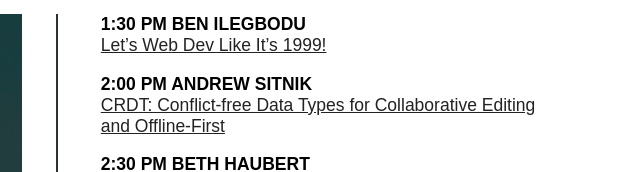
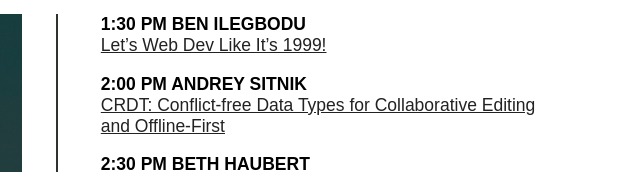
Before and after one commit to NebraskaJS/2018.nejsconf.com, an Eleventy site: page index.html in a window 1280 px wide. Shown: the part 7416-7588 px from the top of the page, 640-1280 px from the left. Built offline with nearby package versions, Linux system fonts and the light colour scheme; Eleventy itself is replaced by a stand-in of ours; files that its build step writes are made by us from their sources.

Commit message:
Wrong name

```diff
--- a/_includes/components/schedule.njk
+++ b/_includes/components/schedule.njk
@@ -37,7 +37,7 @@
 		<dt>1:30 PM Ben Ilegbodu</dt>
 		<dd><a href="/speakers/benmvp/">Let’s Web Dev Like It’s 1999!</a></dd>
 
-		<dt>2:00 PM Andrew Sitnik</dt>
+		<dt>2:00 PM Andrey Sitnik</dt>
 		<dd><a href="/speakers/sitnikcode/">CRDT: Conflict-free Data Types for Collaborative Editing and Offline-First</a></dd>
 
 		<dt>2:30 PM Beth Haubert</dt>
```
